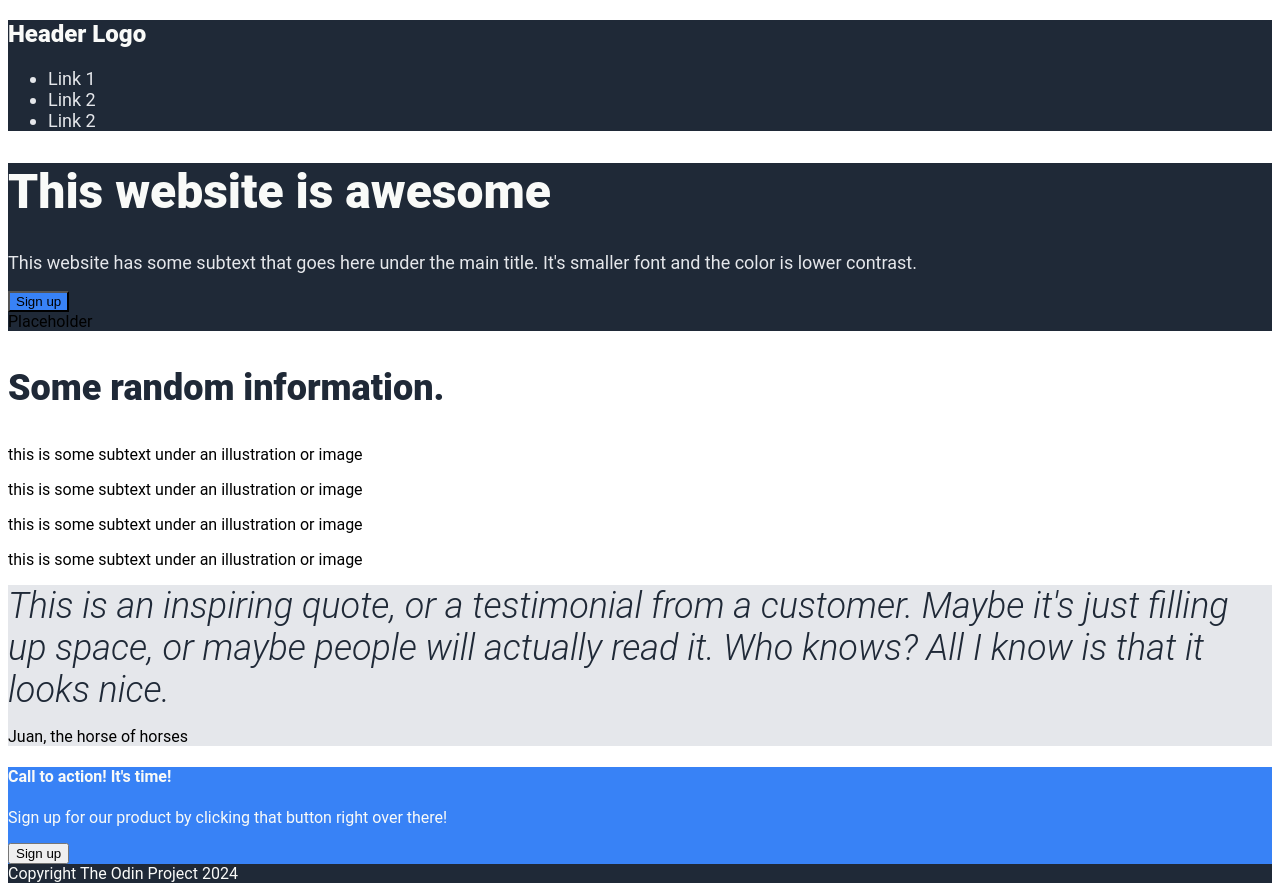
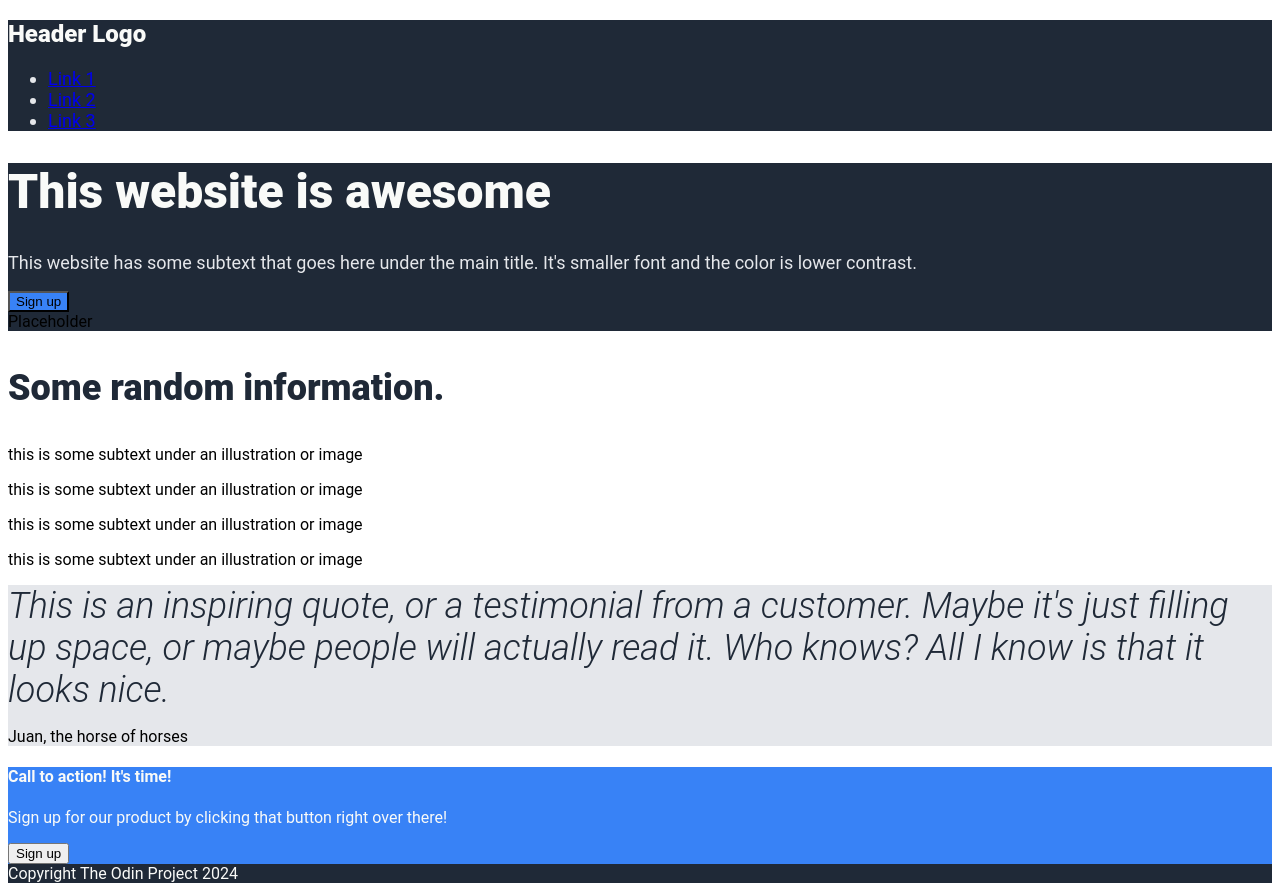
Before and after one commit to MoXcz/landing-page, a plain HTML site: page index.html in a window 1280 px wide. Drawn offline with Linux system fonts and the light colour scheme.

Commit message:
Add missing links to list items

```diff
--- a/index.html
+++ b/index.html
@@ -10,9 +10,9 @@
     <div class="nav">
       <h2>Header Logo</h2>
       <ul class="links">
-        <li>Link 1</li>
-        <li>Link 2</li>
-        <li>Link 2</li>
+        <li><a href="#">Link 1</a></li>
+        <li><a href="#">Link 2</a></li>
+        <li><a href="#">Link 3</a></li>
       </ul>
     </div>
     <div class="header">
```
